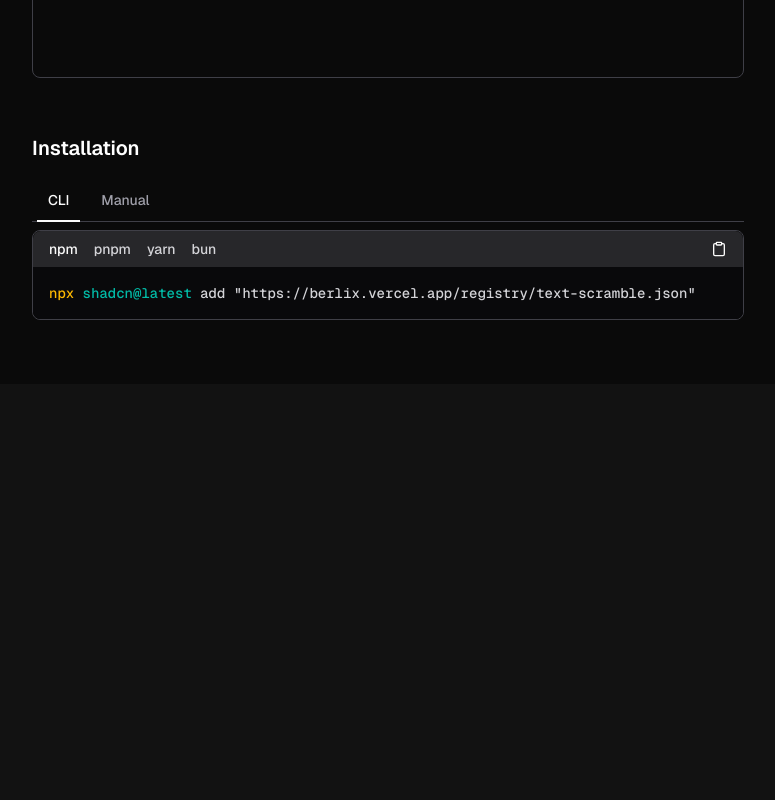
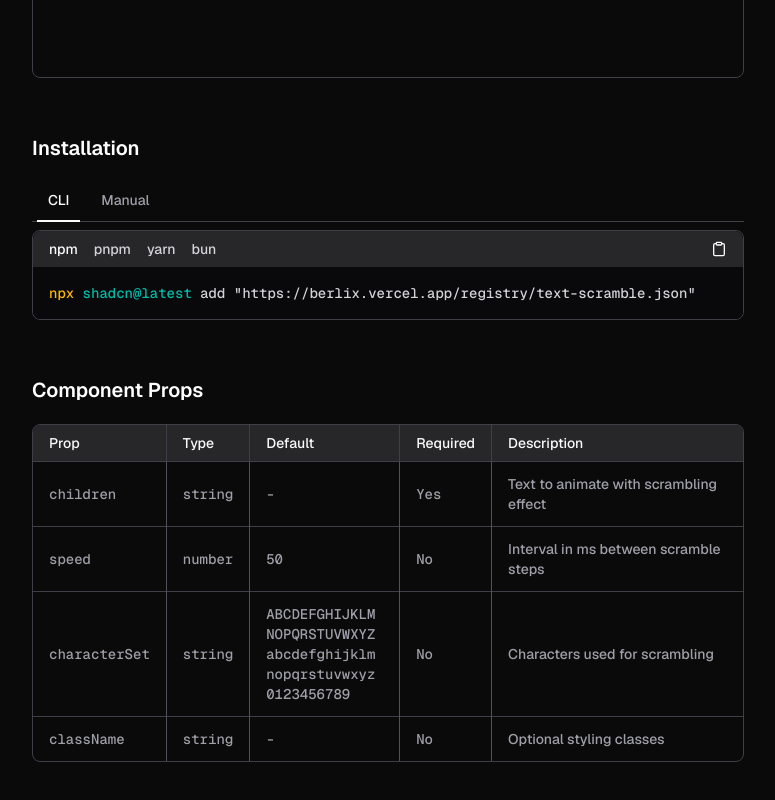
Before and after one commit to BunsDev/berlix, a Next.js app: page /docs/text-scramble in a window 1280 px wide. Shown: the part 1236-2036 px from the top of the page, without its empty margins (262-1037 px from the left). Before the commit the page ends 1620 px from the top, so only its background shows below. Built offline with nearby package versions, Linux system fonts and the light colour scheme.

Commit message:
add props table to text-scramble comp

```diff
--- a/src/app/docs/text-scramble/page.mdx
+++ b/src/app/docs/text-scramble/page.mdx
@@ -7,6 +7,7 @@ import {
   TabsTrigger,
   TabsContent,
 } from "@/components/site/tabs.tsx";
+import { PropsTable } from "@/components/site/props-table.tsx";
 
 import TextScrambleBasic from "./text-scramble-basic.tsx";
 import TextScrambleCustomChars from "./text-scramble-custom-chars.tsx";
@@ -69,3 +70,33 @@ Using custom charset with slower animation speed.
     <CodeBlock filePath="src/components/core/text-scramble.tsx" />
   </TabsContent>
 </Tabs>
+
+## Component Props
+
+<PropsTable
+  props={[
+    {
+      name: "children",
+      type: "string",
+      required: true,
+      description: "Text to animate with scrambling effect",
+    },
+    {
+      name: "speed",
+      type: "number",
+      default: 50,
+      description: "Interval in ms between scramble steps",
+    },
+    {
+      name: "characterSet",
+      type: "string",
+      default: `ABCDEFGHIJKLMNOPQRSTUVWXYZabcdefghijklmnopqrstuvwxyz0123456789`,
+      description: "Characters used for scrambling",
+    },
+    {
+      name: "className",
+      type: "string",
+      description: "Optional styling classes",
+    },
+  ]}
+/>
--- a/src/components/site/props-table.tsx
+++ b/src/components/site/props-table.tsx
@@ -28,7 +28,9 @@ export const PropsTable = ({
           >
             <td className="py-3 px-4 font-mono">{prop.name}</td>
             <td className="py-3 px-4 font-mono">{prop.type}</td>
-            <td className="py-3 px-4 font-mono">{prop.default ?? "-"}</td>
+            <td className="py-3 px-4 font-mono max-w-[150px] break-words">
+              {prop.default ?? "-"}
+            </td>
             <td className="py-3 px-4 font-mono">
               {prop.required ? "Yes" : "No"}
             </td>
```
